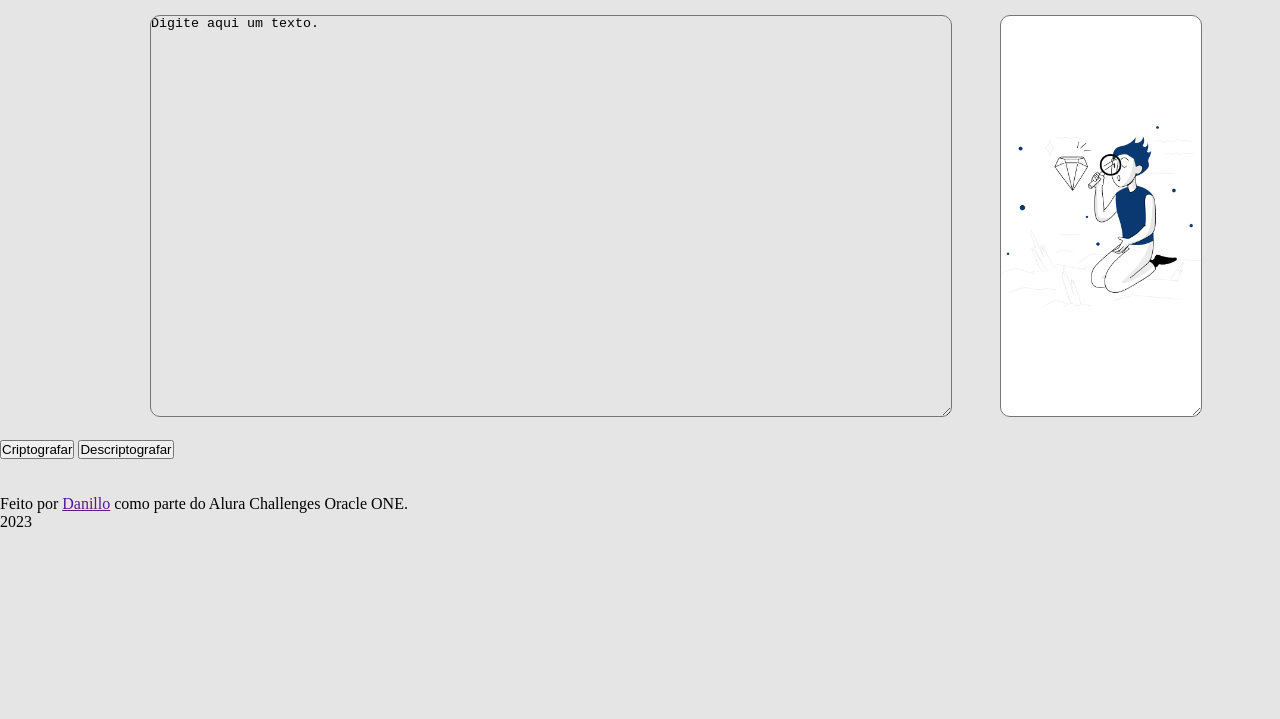
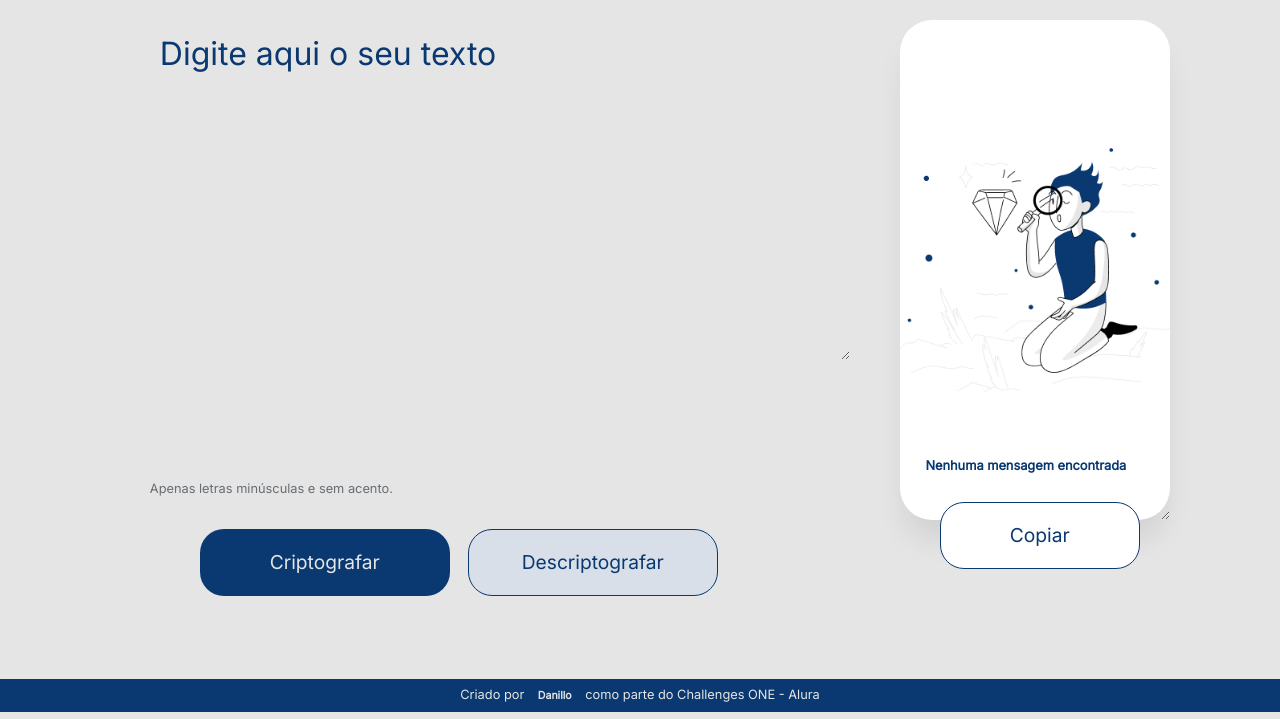
Before and after one commit to danillobarcelos/decodificador-de-texto, a plain HTML site: page index.html in a window 1280 px wide. Shown: the part 81-800 px from the top of the page. Drawn offline with Linux system fonts and the light colour scheme.

Commit message:
projeto refeito

```diff
--- a/index.html
+++ b/index.html
@@ -1,38 +1,38 @@
 <!DOCTYPE html>
-<html lang="en">
+<html lang="pt-br">
 <head>
     <meta charset="UTF-8">
     <meta http-equiv="X-UA-Compatible" content="IE=edge">
     <meta name="viewport" content="width=device-width, initial-scale=1.0">
     <link rel="stylesheet" href="style.css">
-    <title>Decodificador de texto</title>
+    <title>Decriptador de texto</title>
 </head>
 <body>
     <header>
-        <h1><img src="imagens/alura-logo.png" alt="Alura"></h1>
+        <img src="imagens/alura-logo.png" alt="Logo da Alura">
     </header>
+    <main>
+        <section>
+            <textarea class="txt-original" cols="30" rows="10" placeholder="Digite aqui o seu texto"></textarea>
 
-    <main>
-        <div class="caixa-texto">
-            <section class="entrada">
-                <label for="crip"></label>
-                <textarea name="criptografar" id="crip" cols="30" rows="10">Digite aqui um texto.</textarea>
-            </section>
-            <section class="saida">
-                <label for="descrip"></label>
-                <textarea name="descriptografar" id="descrip" cols="30" rows="10"></textarea>
-            </section>
-        </div>
-        <section class="botoes">
-            <button>Criptografar</button>
-            <button>Descriptografar</button>
+            <div class="info">
+                <p>Apenas letras minúsculas e sem acento.</p>
+            </div>
+
+            <div class="btn">
+                <button class="btn-cript">Criptografar</button>
+                <button class="btn-descript">Descriptografar</button>
+            </div>
+        </section>
+
+        <section class="descript">
+            <textarea class="txt-alterado" cols="30" rows="10" placeholder="Nenhuma mensagem encontrada"></textarea>
+            <button class="btn-copiar">Copiar</button>
         </section>
     </main>
 
     <footer>
-        <p>Feito por <a href="">Danillo</a> como parte do Alura Challenges Oracle ONE.</p>
-        <p>2023</p>
+        <p>Criado por <a href="https://www.linkedin.com/in/danillobarcelos/" target="_blank">Danillo</a> como parte do Challenges ONE - Alura</p>
     </footer>
-
 </body>
 </html>
--- a/style.css
+++ b/style.css
@@ -1,56 +1,160 @@
+@import url('https://fonts.googleapis.com/css2?family=Inter&display=swap');
+
+
 * {
+    margin: 0px;
     padding: 0px;
-    margin: 0px;
+    background-color: #E5E5E5;
+    font-family: 'Inter', sans-serif;
+    font-style: normal;
+    font-weight: 400;
+    font-size: 32px;
+    line-height: 150%;
 }
 
-body {
-    background-color: #E5E5E5;
-}
-
-header h1 {
-    width: 940px;
-    margin: 20px;
+header img {
+    margin: 10px;
+    padding: 10px;
 }
 
 main {
-    position: relative;
-    width: 100vw;
-    height: 60vh;
-    align-items: center;
+    display: flex;
+    justify-content: center;
+    gap: 50px;
 }
 
-.caixa-texto {
-    width: 1200px;
-    height: 50vh;
-    display: block;
+.txt-original {
+    color: #0A3871;
+    padding: 10px;
+    width: 680px;
+    height: 40vh;
+    border-style: none;
+    border-radius: 32px;
+}
+
+::placeholder {
+    color: #0A3871;
+}
+
+.info p {
+    font-size: 0.4rem;
+    position: absolute;
+    height: 12px;
+    color: #495057;
+    opacity: 0.8;
+    top: 70vh;
+}
+
+.btn {
+    display: flex;
+    flex-direction: row;
+    gap: 18px;
+    margin: 50px;
+    position: absolute;
+    top: 70vh;
+}
+
+.btn-cript {
+    font-size: 0.6rem;
+    padding: 10px;
+    width: 250px;
+    height: 67px;
+    border-radius: 24px;
+    border-style: none;
+    background-color: #0A3871;
+    color: #E5E5E5;
+}
+
+.btn-cript:hover {
+    box-shadow: 2px 2px 5px #0a38717a;
+    cursor: pointer;
+}
+
+.btn-descript {
+    font-size: 0.6rem;
+    padding: 10px;
+    width: 250px;
+    height: 67px;
+    border-radius: 24px;
+    border: 1px solid #0A3871;
+    background-color: #D8DFE8;
+    color: #0A3871;
+}
+
+.btn-descript:hover {
+    box-shadow: 2px 2px 5px #0a38717a;
+    cursor: pointer;
+}
+
+.descript {
+    width: 18vw;
+    position: relative;
+}
+
+.txt-alterado {
+    width: 250px;
+    padding: 10px;
+    background-color: #fff;
+    box-shadow: 0px 24px 32px -8px rgba(0, 0, 0, 0.103);
+    border-radius: 32px;
+    border-style: none;
+    background-image: url(imagens/desenho1.png);
+    background-repeat: no-repeat;
+    background-size: contain;
+    background-position-y: center;
+
     position: absolute;
 }
 
-.entrada textarea {
-    display: block;
-    width: 800px;
-    height: 400px;
+.txt-alterado::placeholder{
     position: absolute;
-    left: 150px;
-    background-color: #E5E5E5;
-    border-radius: 10px;
+    font-weight: bolder;
+    font-size: 0.4rem;
+    line-height: 100%;
+    top: 55vh;
+    left: 2vw;
 }
 
-.saida textarea {
-    display: block;
+.btn-copiar{
+    position: absolute;
+    margin: 50px 40px;
+    top: 54vh;
+    font-size: 0.6rem;
+    padding: 10px;
     width: 200px;
-    height: 400px;
-    position: absolute;
-    float: right;
-    left: 1000px;
-    background-image: url(imagens/desenho1.png);
-    background-size: contain;
-    background-repeat: no-repeat;
-    background-position: center;
-    border-radius: 10px;
+    height: 67px;
+    border-radius: 24px;
+    border: 1px solid #0A3871;
+    background-color: #fff;
+    color: #0A3871;
 }
 
-.botoes {
-    position: absolute;
-    top: 425px;
+.btn-copiar:hover{
+    box-shadow: 2px 2px 5px #0a38717a;
+    cursor: pointer;
 }
+
+footer {
+    position: fixed;
+    top: 95vh;
+    width: 100vw;
+}
+
+footer p, a {
+    font-size: 0.4rem;
+    line-height: 100%;
+    text-align: center;
+    background-color: #0a3871;
+    padding: 10px;
+    color: #E5E5E5;
+}
+
+footer a{
+    font-weight: bold;
+    text-decoration: none;
+    font-size: 0.33rem;
+}
+
+footer a:hover {
+    text-decoration: underline;
+}
```
